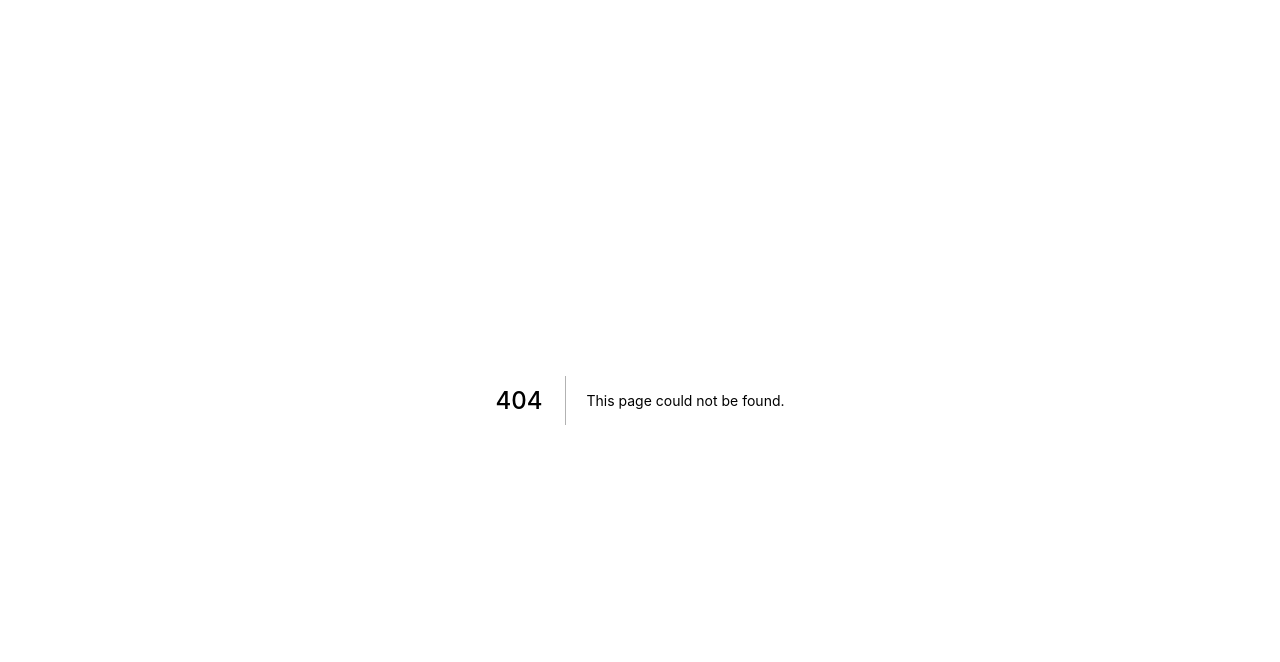
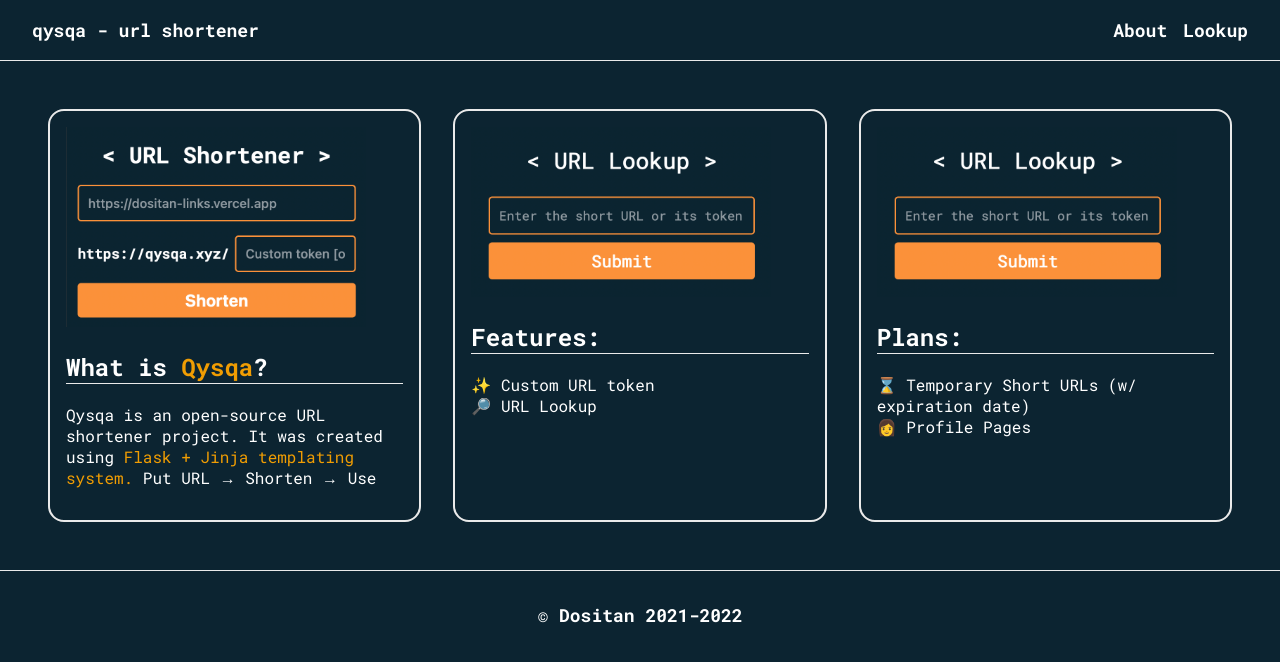
Before and after one commit to dastanozgeldi/qysqa, a Next.js app: page /about in a window 1280 px wide. Before the commit this address had no page. Shown: the top 662 px of the page. Built offline with nearby package versions, Linux system fonts and the light colour scheme.

Commit message:
feat(*): design about page

```diff
--- a/components/Navbar.tsx
+++ b/components/Navbar.tsx
@@ -10,7 +10,7 @@
         </li>
         <div className={styles.links}>
           <li>
-            <Link href="#about">About</Link>
+            <Link href="/about">About</Link>
           </li>
           <li>
             <Link href="#lookup">Lookup</Link>
--- /dev/null
+++ b/pages/about.tsx
@@ -0,0 +1,68 @@
+import type { NextPage } from "next";
+import Image from "next/image";
+import Layout from "../components/Layout";
+import styles from "../styles/About.module.css";
+
+const About: NextPage = () => {
+  return (
+    <Layout title="About">
+      <div className={styles.about}>
+        <div className={styles.card}>
+          <Image
+            src="/images/what-is-qysqa.png"
+            alt="What is Qysqa"
+            width={300}
+            height={200}
+          />
+          <div className={styles.text}>
+            <h2>
+              What is <span className={styles.highlight}>Qysqa</span>?
+            </h2>
+            <p>
+              Qysqa is an open-source URL shortener project. It was created
+              using{" "}
+              <span className={styles.highlight}>
+                Flask + Jinja templating system.
+              </span>{" "}
+              Put URL → Shorten → Use
+            </p>
+          </div>
+        </div>
+
+        <div className={styles.card}>
+          <Image
+            src="/images/features.png"
+            alt="What is Qysqa"
+            width={300}
+            height={170}
+          />
+          <div className={styles.text}>
+            <h2>Features:</h2>
+            <ul>
+              <li>✨ Custom URL token</li>
+              <li>🔎 URL Lookup</li>
+            </ul>
+          </div>
+        </div>
+
+        <div className={styles.card}>
+          <Image
+            src="/images/features.png"
+            alt="What is Qysqa"
+            width={300}
+            height={170}
+          />
+          <div className={styles.text}>
+            <h2>Plans:</h2>
+            <ul>
+              <li>⌛️ Temporary Short URLs (w/ expiration date)</li>
+              <li>👩 Profile Pages</li>
+            </ul>
+          </div>
+        </div>
+      </div>
+    </Layout>
+  );
+};
+
+export default About;
--- /dev/null
+++ b/styles/About.module.css
@@ -0,0 +1,31 @@
+.about {
+  padding: 2rem;
+  display: grid;
+  grid-template-columns: repeat(3, 1fr);
+}
+
+@media (max-width: 700px) {
+  .about {
+    display: block;
+  }
+}
+
+.highlight {
+  color: #f09d03;
+}
+
+.card {
+  padding: 1em;
+  border: 2px solid #eaeaea;
+  border-radius: 1em;
+  margin: 1em;
+}
+
+.text > h2 {
+  border-bottom: 1px solid #eaeaea;
+}
+
+.text > ul {
+  list-style-type: none;
+  padding: 0;
+}
```
Also changed, not shown: public/images/features.png (added), public/images/what-is-qysqa.png (added).
